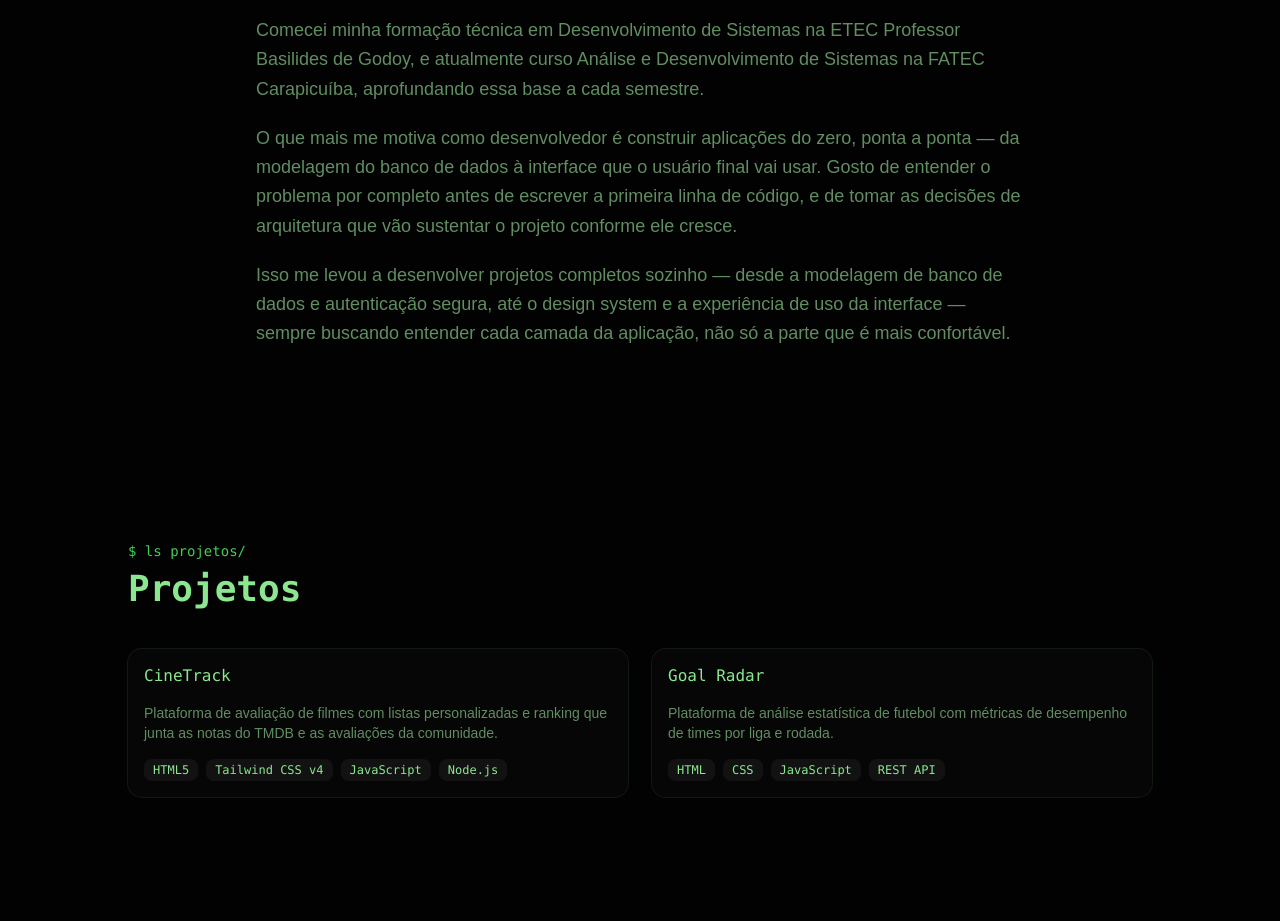
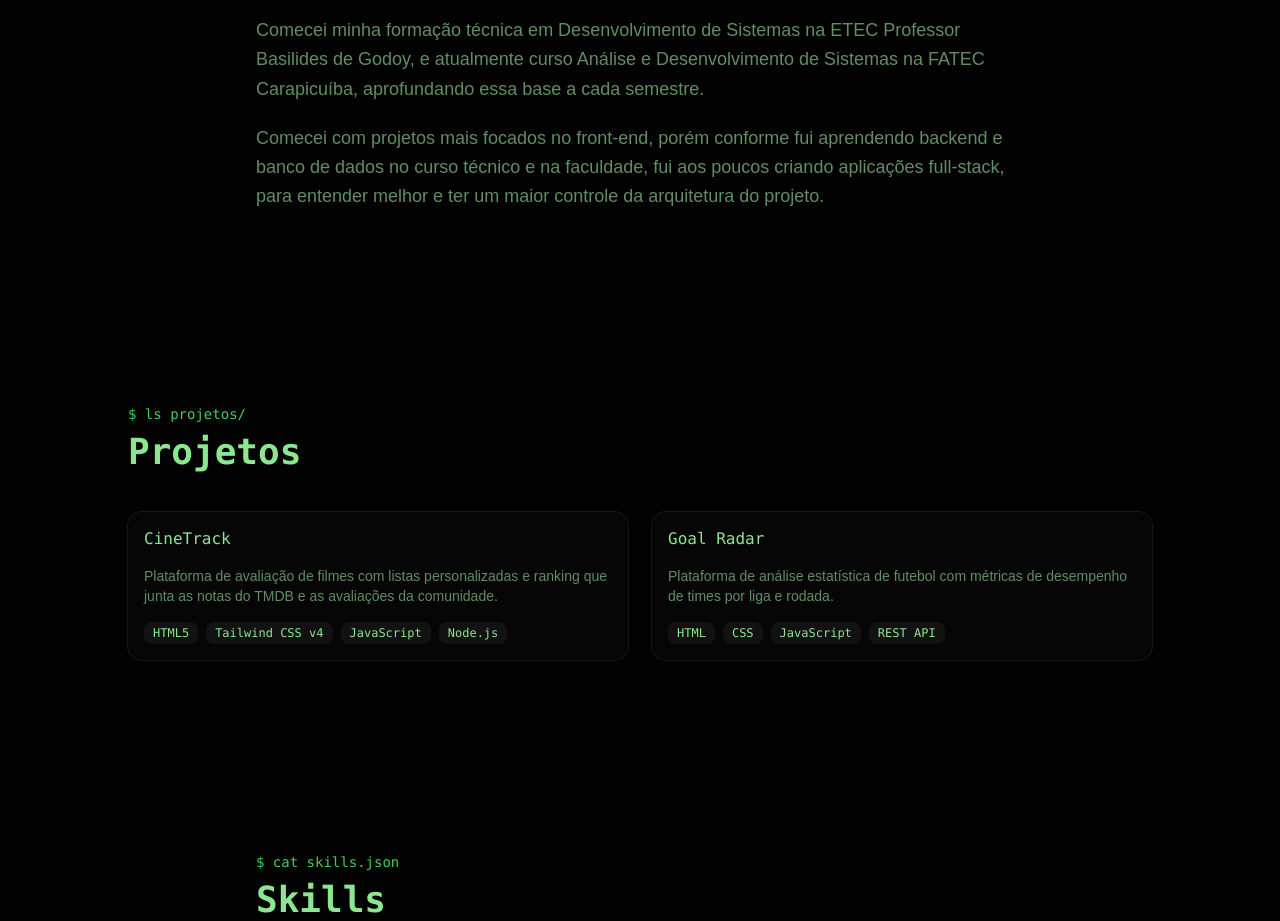
Before and after one commit to arthurguerraa/portfolio, a React (Vite) app: page / in a window 1280 px wide. Shown: the part 980-1901 px from the top of the page. Built offline with nearby package versions, Linux system fonts and the light colour scheme.

Commit message:
email atualizado

```diff
--- a/src/sections/About.tsx
+++ b/src/sections/About.tsx
@@ -17,20 +17,7 @@ export function About() {
           </p>
 
           <p>
-            O que mais me motiva como desenvolvedor é construir aplicações do
-            zero, ponta a ponta — da modelagem do banco de dados à interface
-            que o usuário final vai usar. Gosto de entender o problema por
-            completo antes de escrever a primeira linha de código, e de tomar
-            as decisões de arquitetura que vão sustentar o projeto conforme
-            ele cresce.
-          </p>
-
-          <p>
-            Isso me levou a desenvolver projetos completos sozinho — desde a
-            modelagem de banco de dados e autenticação segura, até o design
-            system e a experiência de uso da interface — sempre buscando
-            entender cada camada da aplicação, não só a parte que é mais
-            confortável.
+            Comecei com projetos mais focados no front-end, porém conforme fui aprendendo backend e banco de dados no curso técnico e na faculdade, fui aos poucos criando aplicações full-stack, para entender melhor e ter um maior controle da arquitetura do projeto.
           </p>
         </div>
       </div>
--- a/src/sections/Contact.tsx
+++ b/src/sections/Contact.tsx
@@ -17,7 +17,7 @@ const CONTACT_LINKS = [
   {
     icon: Mail,
     label: "Email",
-    href: "mailto:seu-email@exemplo.com", // TODO: trocar pelo seu email real
+    href: "arthurguerra9910@gmail.com",
   },
 ];
 
```
